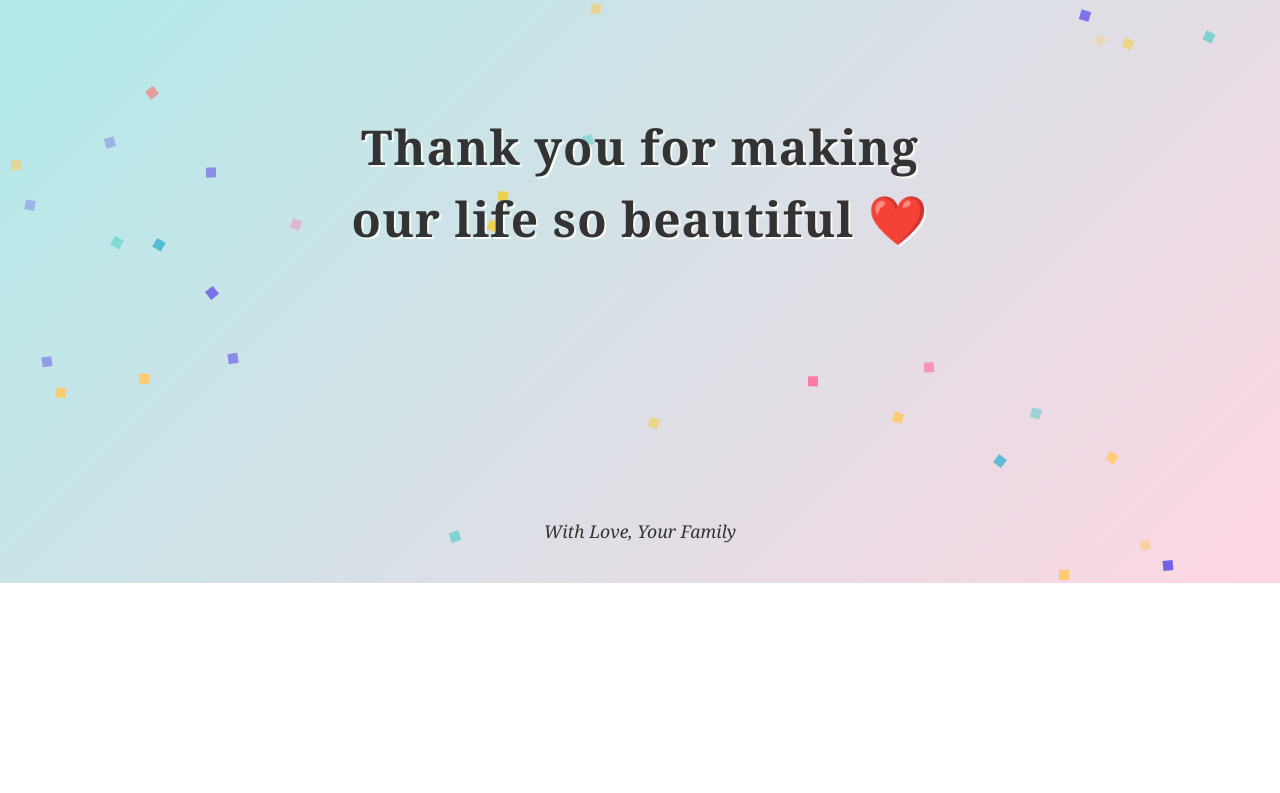
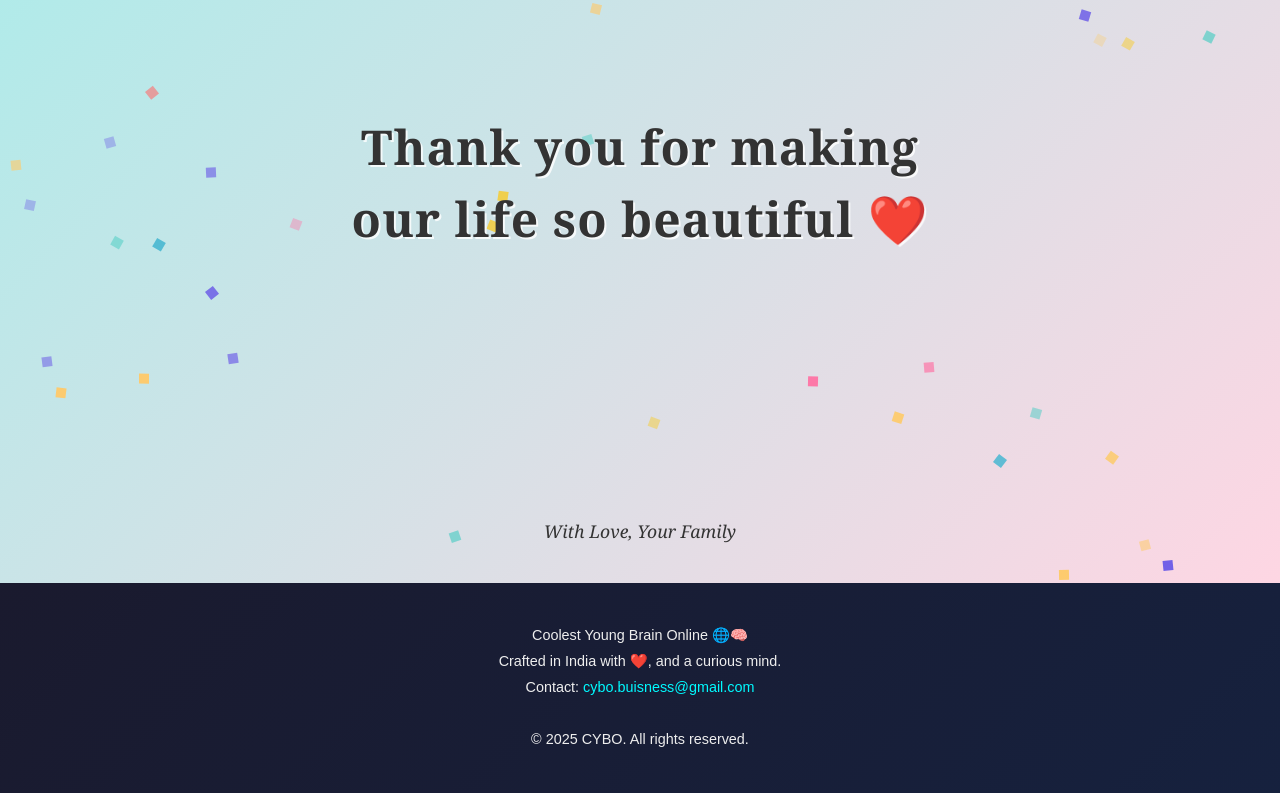
Before and after one commit to Cybo-94/HAPPY-BIRTHDAY-DADDY, a plain HTML site: page index.html in a window 1280 px wide. Shown: the part 3609-4402 px from the top of the page. Before the commit the page ends 4192 px from the top, so only its background shows below. Drawn offline with Linux system fonts and the light colour scheme.

Commit message:
Update index.html

```diff
--- a/index.html
+++ b/index.html
@@ -251,6 +251,30 @@
             font-style: italic;
         }
 
+        .cybo-footer {
+            background: linear-gradient(135deg, #1a1a2e 0%, #16213e 100%);
+            padding: 40px 20px;
+            text-align: center;
+            color: #eee;
+            font-size: 0.9rem;
+            line-height: 1.8;
+        }
+
+        .cybo-footer p {
+            margin: 0;
+            font-family: 'Arial', sans-serif;
+        }
+
+        .cybo-footer a {
+            color: #00faff;
+            text-decoration: none;
+            transition: opacity 0.3s ease;
+        }
+
+        .cybo-footer a:hover {
+            opacity: 0.8;
+        }
+
         /* Smooth scroll */
         html {
             scroll-behavior: smooth;
@@ -330,6 +354,19 @@
         </div>
     </div>
 
+    <!-- CYBO Footer -->
+    <div class="cybo-footer">
+        <p>
+            Coolest Young Brain Online 🌐🧠<br />
+            Crafted in India with ❤️, and a curious mind.<br />
+            Contact:
+            <a href="mailto:cybo.buisness@gmail.com">
+                cybo.buisness@gmail.com
+            </a><br /><br />
+            © 2025 CYBO. All rights reserved.
+        </p>
+    </div>
+
     <script>
         // Create confetti
         function createConfetti(containerId) {
```
